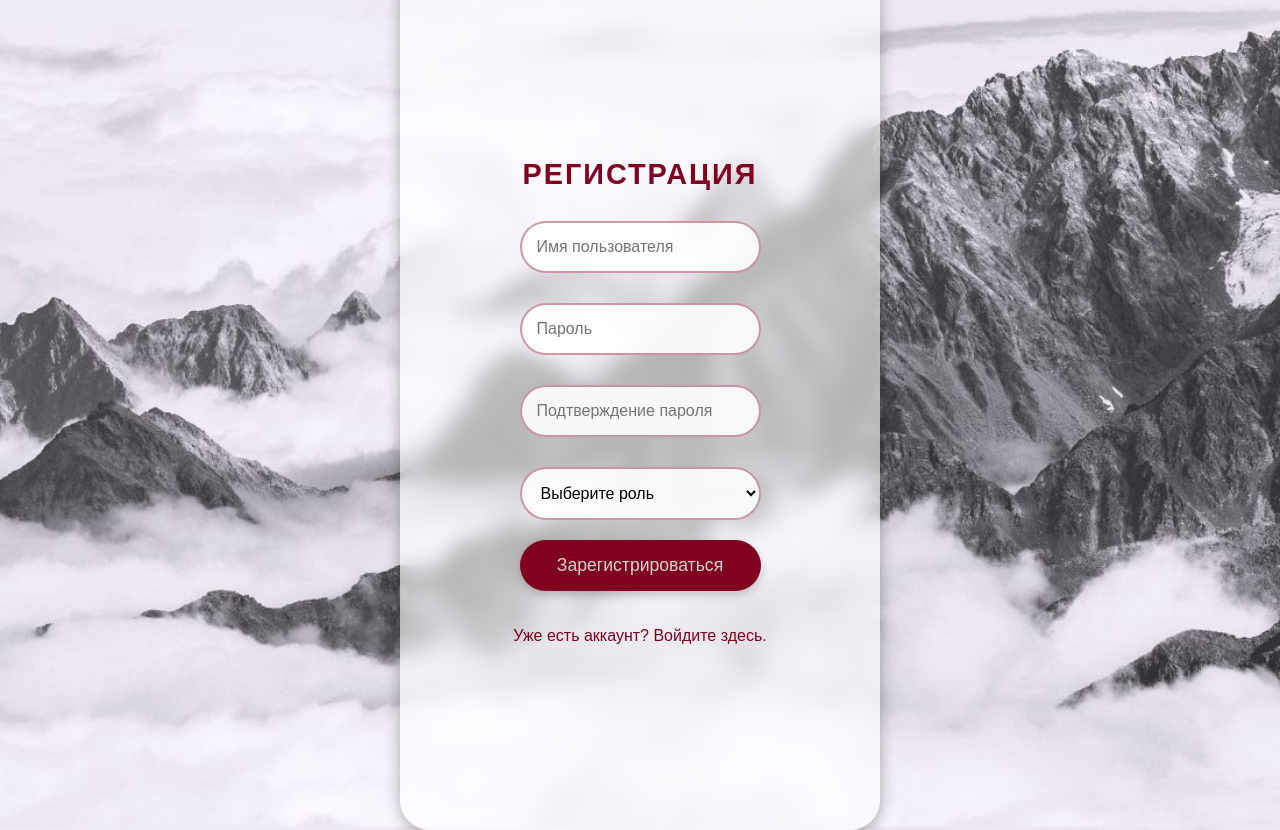
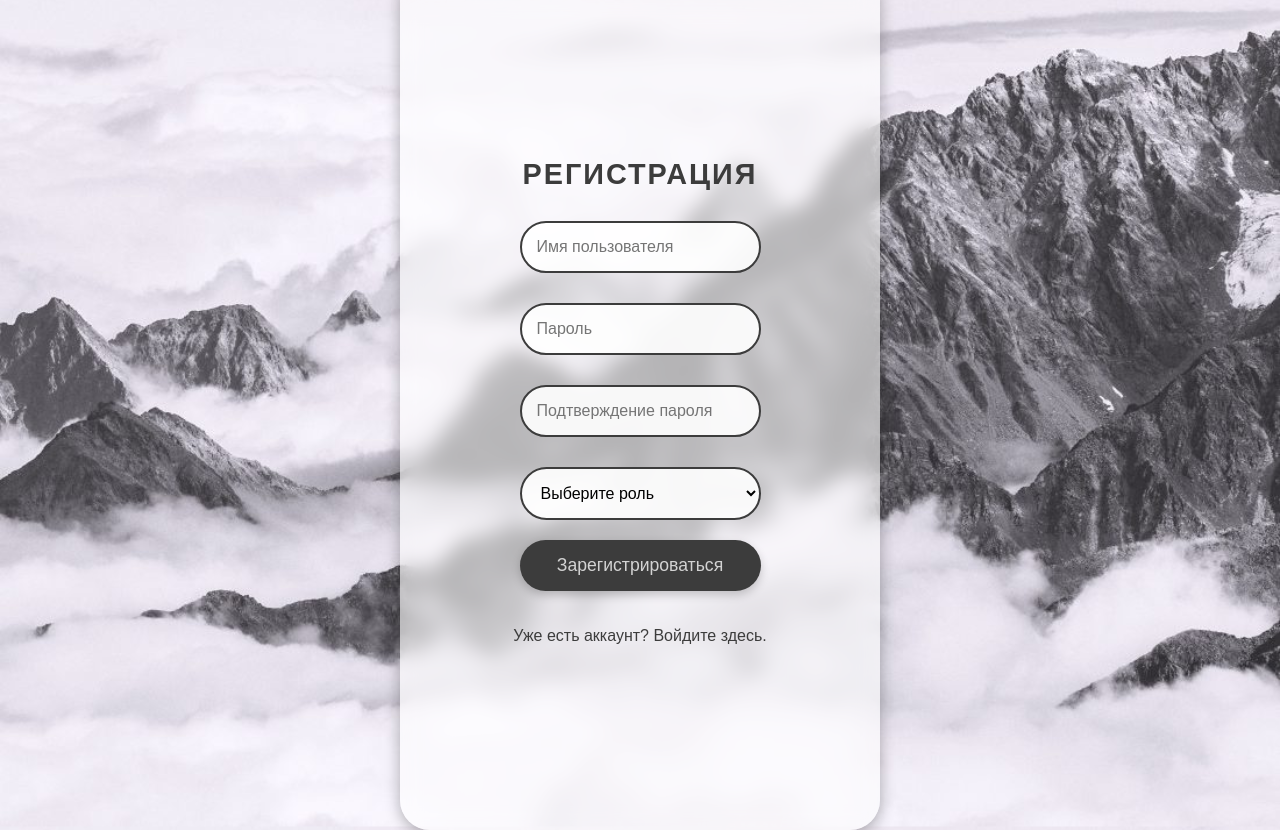
Before and after one commit to aleksandrvolostnov/KPI-New, a Flask app: template templates/register.html in a window 1280 px wide. Run offline with Flask 3, Linux system fonts and the light colour scheme; the template is opened without the code that fills it, so the values that code supplies are empty; parts of the project's set-up code (start-up, migrations or seed data) failed here and were passed over.

Commit message:
register.html

```diff
--- a/templates/register.html
+++ b/templates/register.html
@@ -11,7 +11,7 @@
             background-size: cover;
             background-position: center;
             font-family: 'Century Gothic', Arial, sans-serif;
-            color: #800020;
+            color: #3C3C3C;
             margin: 0;
             padding: 0;
             height: 100vh;
@@ -32,7 +32,7 @@
         }
 
         h1 {
-            color: #800020;
+            color: #3C3C3C;
             font-size: 1.8em;
             margin-bottom: 20px;
             letter-spacing: 2px;
@@ -46,7 +46,7 @@
             width: 100%;
             padding: 15px;
             margin-bottom: 20px;
-            border: 2px solid rgba(128, 0, 32, 0.4);
+            border: 2px solid #3C3C3C;
             border-radius: 30px;
             background-color: rgba(255, 255, 255, 0.9);
             font-size: 16px;
@@ -58,13 +58,13 @@
         input[type="text"]:focus,
         input[type="password"]:focus,
         select:focus {
-            border-color: #800020;
+            border-color: #3C3C3C;
             box-shadow: inset 0 4px 8px rgba(0, 0, 0, 0.2);
             outline: none;
         }
 
         button {
-            background-color: #800020;
+            background-color: #3C3C3C;
             color: lightgray;
             padding: 15px;
             border: none;
@@ -78,7 +78,7 @@
         }
 
         button:hover {
-            background-color: #66001A;
+            background-color: #3C3C3C;
             transform: translateY(-5px);
             box-shadow: 0 6px 15px rgba(0, 0, 0, 0.3);
         }
@@ -94,7 +94,7 @@
         }
 
         footer a {
-            color: #800020;
+            color: #3C3C3C;
             text-decoration: none;
             font-size: 1em;
         }
```
